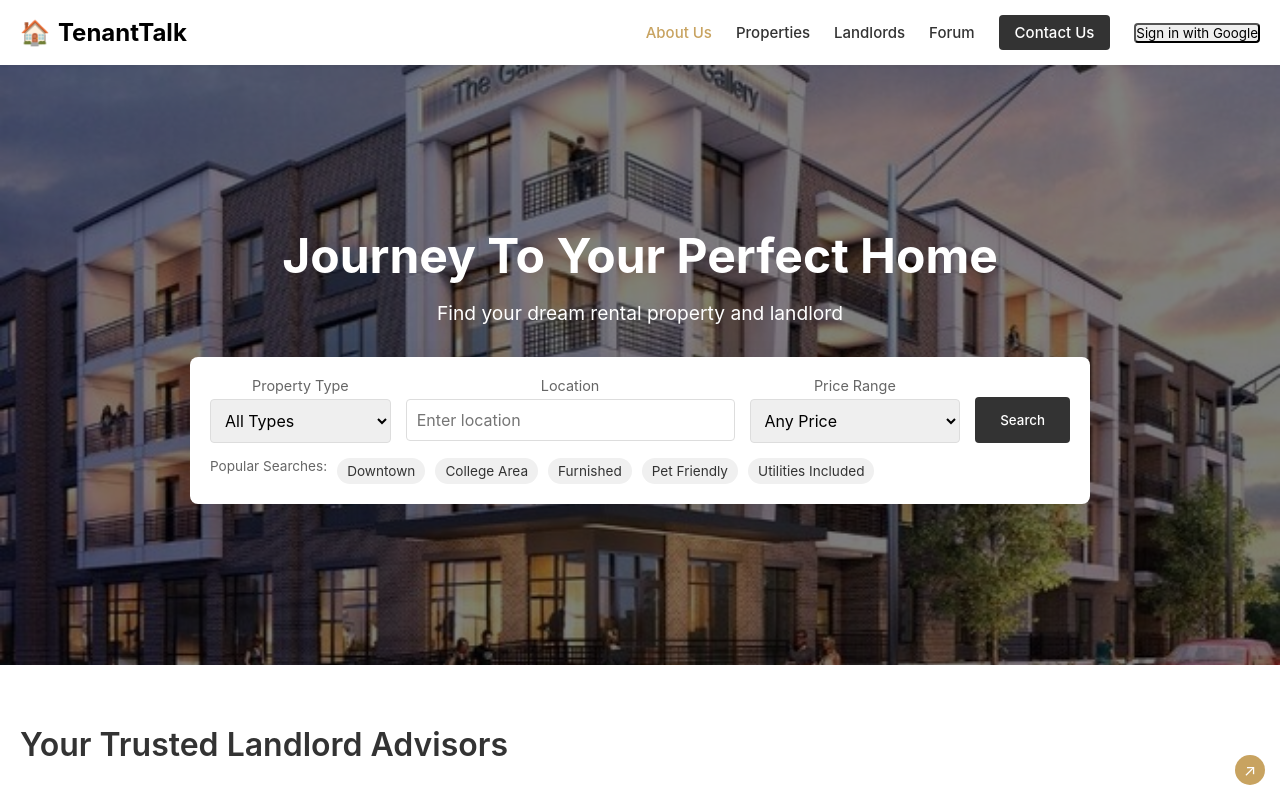
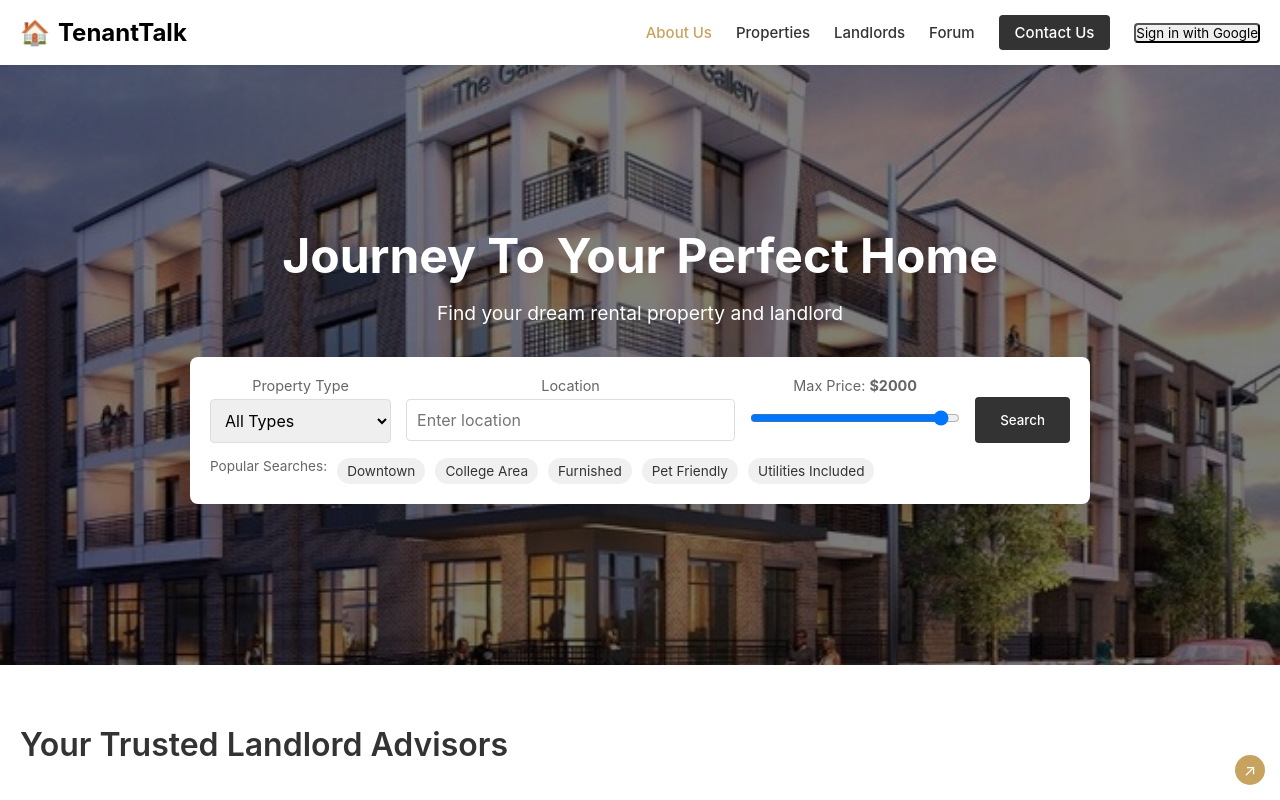
Before and after one commit to thuntxiv/TenantTalk, a React (Create React App) app in the folder tenanttalk/Frontend/: page / in a window 1280 px wide. Shown: the top 800 px of the page. Built offline with nearby package versions, Linux system fonts and the light colour scheme.

Commit message:
Added home page search functionality

```diff
--- a/tenanttalk/Frontend/src/pages/Home.tsx
+++ b/tenanttalk/Frontend/src/pages/Home.tsx
@@ -1,9 +1,27 @@
-import React from 'react';
+import React, { useState } from 'react';
+import { useNavigate } from 'react-router-dom';
 import '../styles/home.css';
 import Navbar from '../components/navbar.tsx';
 import Footer from '../components/footer.tsx';
 
 const Home = () => {
+  // Local states for search fields
+  const [propertyType, setPropertyType] = useState('All Types');
+  const [location, setLocation] = useState('');
+  const [maxPrice, setMaxPrice] = useState(2000);
+
+  const navigate = useNavigate();
+
+  // Build query string from the search fields and navigate to /properties
+  function handleSearch() {
+    const params = new URLSearchParams({
+      propertyType,
+      location,
+      maxPrice: maxPrice.toString(),
+    });
+    navigate(`/properties?${params.toString()}`);
+  }
+
   return (
     <div className="home">
       <Navbar />
@@ -15,13 +33,15 @@ const Home = () => {
           <p>Find your dream rental property and landlord</p>
 
           <div className="search-container">
-            {/* Removed the search-tabs div here */}
-
             <div className="search-form">
               <div className="search-row">
+                {/* Property Type */}
                 <div className="search-field">
                   <label>Property Type</label>
-                  <select>
+                  <select
+                    value={propertyType}
+                    onChange={(e) => setPropertyType(e.target.value)}
+                  >
                     <option>All Types</option>
                     <option>Apartment</option>
                     <option>House</option>
@@ -29,22 +49,36 @@ const Home = () => {
                   </select>
                 </div>
 
+                {/* Location */}
                 <div className="search-field">
                   <label>Location</label>
-                  <input type="text" placeholder="Enter location" />
+                  <input
+                    type="text"
+                    placeholder="Enter location"
+                    value={location}
+                    onChange={(e) => setLocation(e.target.value)}
+                  />
                 </div>
 
+                {/* Max Price Slider */}
                 <div className="search-field">
-                  <label>Price Range</label>
-                  <select>
-                    <option>Any Price</option>
-                    <option>$500 - $1000</option>
-                    <option>$1000 - $1500</option>
-                    <option>$1500+</option>
-                  </select>
+                  <label>
+                    Max Price: <strong>${maxPrice}</strong>
+                  </label>
+                  <input
+                    type="range"
+                    min="0"
+                    max="2000"
+                    step="50"
+                    value={maxPrice}
+                    onChange={(e) => setMaxPrice(parseInt(e.target.value))}
+                  />
                 </div>
 
-                <button className="search-button">Search</button>
+                {/* Search Button */}
+                <button className="search-button" onClick={handleSearch}>
+                  Search
+                </button>
               </div>
 
               <div className="popular-searches">
@@ -59,6 +93,7 @@ const Home = () => {
           </div>
         </div>
       </section>
+
 
       {/* Advisors Section */}
       <section className="advisors-section">
@@ -90,7 +125,9 @@ const Home = () => {
           </div>
 
           <div className="advisor-description">
-            <p>A cutting-edge marketplace app that offers a seamless platform for finding the perfect rental property near your dream college.</p>
+            <p>
+              A cutting-edge marketplace app that offers a seamless platform for finding the perfect rental property near your dream college.
+            </p>
             <div className="feature-box">
               <p>
                 <span className="highlight">We have refined the</span> ever-evolving landscape of college housing, prioritizing transparency and focused intensely on a stress-free tenant search experience.
@@ -113,7 +150,10 @@ const Home = () => {
 
           <div className="property-grid">
             <div className="property-card large">
-              <div className="property-image" style={{ backgroundImage: "url('https://via.placeholder.com/600x400')" }}>
+              <div
+                className="property-image"
+                style={{ backgroundImage: "url('https://via.placeholder.com/600x400')" }}
+              >
                 <button className="save-button">♡</button>
               </div>
               <div className="property-details">
@@ -131,19 +171,28 @@ const Home = () => {
             </div>
 
             <div className="property-card">
-              <div className="property-image" style={{ backgroundImage: "url('https://via.placeholder.com/400x300')" }}>
+              <div
+                className="property-image"
+                style={{ backgroundImage: "url('https://via.placeholder.com/400x300')" }}
+              >
                 <button className="save-button">♡</button>
               </div>
             </div>
 
             <div className="property-card">
-              <div className="property-image" style={{ backgroundImage: "url('https://via.placeholder.com/400x300')" }}>
+              <div
+                className="property-image"
+                style={{ backgroundImage: "url('https://via.placeholder.com/400x300')" }}
+              >
                 <button className="save-button">♡</button>
               </div>
             </div>
 
             <div className="property-card">
-              <div className="property-image" style={{ backgroundImage: "url('https://via.placeholder.com/400x300')" }}>
+              <div
+                className="property-image"
+                style={{ backgroundImage: "url('https://via.placeholder.com/400x300')" }}
+              >
                 <button className="save-button">♡</button>
               </div>
             </div>
@@ -160,7 +209,6 @@ const Home = () => {
           <div className="world-map">
             <div className="map-dot germany">
               <div className="country-popup">
-                {/* Example Dot */}
                 <img src="https://via.placeholder.com/50x50" alt="Location Dot" />
                 <div>
                   <h4>Troy, NY</h4>
@@ -183,7 +231,10 @@ const Home = () => {
 
           <div className="blog-grid">
             <div className="blog-card">
-              <div className="blog-image" style={{ backgroundImage: "url('https://via.placeholder.com/400x300')" }}>
+              <div
+                className="blog-image"
+                style={{ backgroundImage: "url('https://via.placeholder.com/400x300')" }}
+              >
                 <span className="blog-category">Design Trend</span>
                 <button className="save-button">♡</button>
               </div>
@@ -194,11 +245,17 @@ const Home = () => {
             </div>
 
             <div className="blog-card">
-              <div className="blog-image" style={{ backgroundImage: "url('https://via.placeholder.com/400x300')" }}></div>
+              <div
+                className="blog-image"
+                style={{ backgroundImage: "url('https://via.placeholder.com/400x300')" }}
+              ></div>
             </div>
 
             <div className="blog-card">
-              <div className="blog-image" style={{ backgroundImage: "url('https://via.placeholder.com/400x300')" }}></div>
+              <div
+                className="blog-image"
+                style={{ backgroundImage: "url('https://via.placeholder.com/400x300')" }}
+              ></div>
             </div>
           </div>
         </div>
@@ -215,7 +272,11 @@ const Home = () => {
           <div className="testimonials-grid">
             <div className="testimonial-card">
               <div className="testimonial-header">
-                <img src="https://via.placeholder.com/50x50" alt="Rachel Heart" className="testimonial-avatar" />
+                <img
+                  src="https://via.placeholder.com/50x50"
+                  alt="Rachel Heart"
+                  className="testimonial-avatar"
+                />
                 <div>
                   <h4>Rachel Heart</h4>
                   <div className="rating">★★★★★</div>
@@ -228,7 +289,11 @@ const Home = () => {
 
             <div className="testimonial-card">
               <div className="testimonial-header">
-                <img src="https://via.placeholder.com/50x50" alt="Lucas Rodrigo" className="testimonial-avatar" />
+                <img
+                  src="https://via.placeholder.com/50x50"
+                  alt="Lucas Rodrigo"
+                  className="testimonial-avatar"
+                />
                 <div>
                   <h4>Lucas Rodrigo</h4>
                   <div className="rating">★★★★★</div>
@@ -241,7 +306,11 @@ const Home = () => {
 
             <div className="testimonial-card">
               <div className="testimonial-header">
-                <img src="https://via.placeholder.com/50x50" alt="Amanda Baldwin" className="testimonial-avatar" />
+                <img
+                  src="https://via.placeholder.com/50x50"
+                  alt="Amanda Baldwin"
+                  className="testimonial-avatar"
+                />
                 <div>
                   <h4>Amanda Baldwin</h4>
                   <div className="rating">★★★★★</div>
@@ -254,7 +323,11 @@ const Home = () => {
 
             <div className="testimonial-card">
               <div className="testimonial-header">
-                <img src="https://via.placeholder.com/50x50" alt="Harry Jacobs" className="testimonial-avatar" />
+                <img
+                  src="https://via.placeholder.com/50x50"
+                  alt="Harry Jacobs"
+                  className="testimonial-avatar"
+                />
                 <div>
                   <h4>Harry Jacobs</h4>
                   <div className="rating">★★★★★</div>
```
